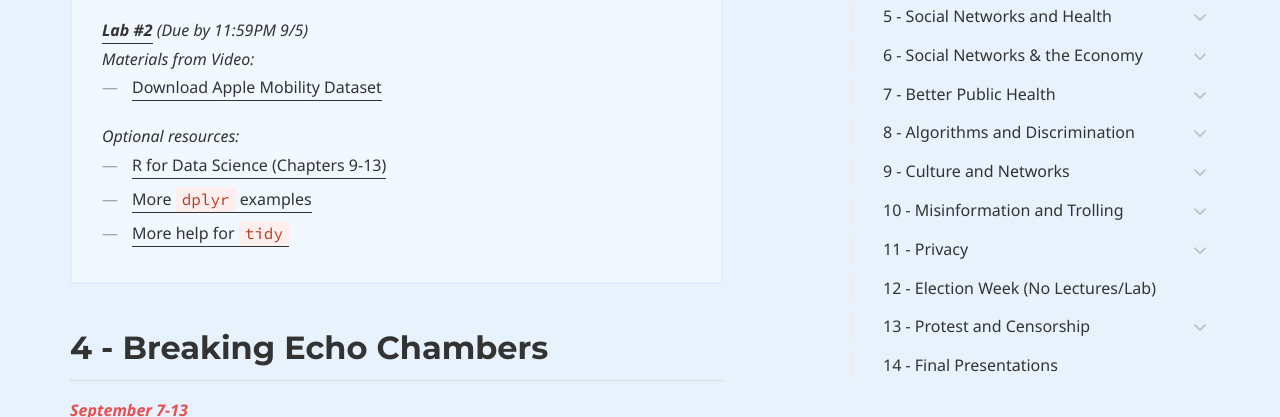
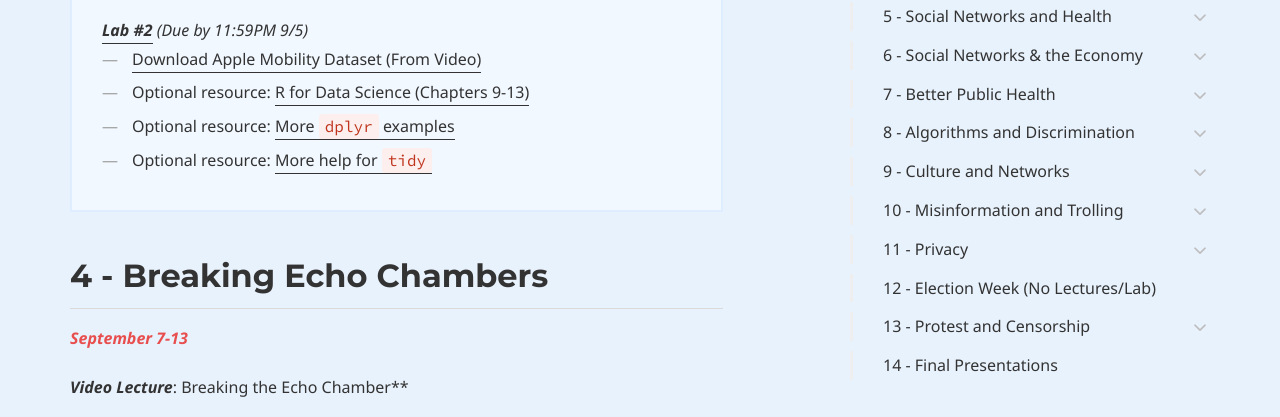
Before and after one commit to dssoc/dssoc.github.io, a Jekyll site: the page built from schedule.md, in a window 1280 px wide and 900 px high, scrolled down 4738 px, cut to the strip 212-629 px from the top of the window. Built offline with Jekyll 4.4.1, drawn with Linux system fonts in a browser that asks for light colours; some web fonts are replaced.

Commit message:
changing format of lab #2 post slightly(?)

```diff
--- a/schedule.md
+++ b/schedule.md
@@ -135,16 +135,14 @@ allowfullscreen></iframe>
 
 <i><b><a href = "https://htmlpreview.github.io/?https://github.com/dssoc/dssoc.github.io/blob/master/assignments/DSS_Lab2_DataWrangling2.html">Lab #2</a></b> (Due by 11:59PM 9/5)</i> <br/>
 
-<i>Materials from Video:</i><br/>
 <ul>
-  <li><a href = "https://github.com/dssoc/dssoc.github.io/raw/master/datasets/Apple_Mobility_Data.Rdata">Download Apple Mobility Dataset</a></li>
-</ul>
+  <li><a href = "https://github.com/dssoc/dssoc.github.io/raw/master/datasets/Apple_Mobility_Data.Rdata">Download Apple Mobility Dataset (From Video)</a></li>
 
-<i>Optional resources:</i><br/>
-<ul>
-  <li><a href = "https://r4ds.had.co.nz/wrangle-intro.html">R for Data Science (Chapters 9-13)</a></li>
-  <li><a href = "https://rstudio.cloud/learn/primers/2">More <code>dplyr</code> examples</a></li>
-  <li><a href = "https://rstudio.cloud/learn/primers/4">More help for <code>tidy</code></a></li>
+
+  <li>Optional resource: <a href = "https://r4ds.had.co.nz/wrangle-intro.html">R for Data Science (Chapters 9-13)</a></li>
+  <li>Optional resource: <a href = "https://rstudio.cloud/learn/primers/2">More <code>dplyr</code> examples</a></li>
+  <li>Optional resource: <a href = "https://rstudio.cloud/learn/primers/4">More help for <code>tidy</code></a></li>
+
 </ul>
 </div>
 
```
